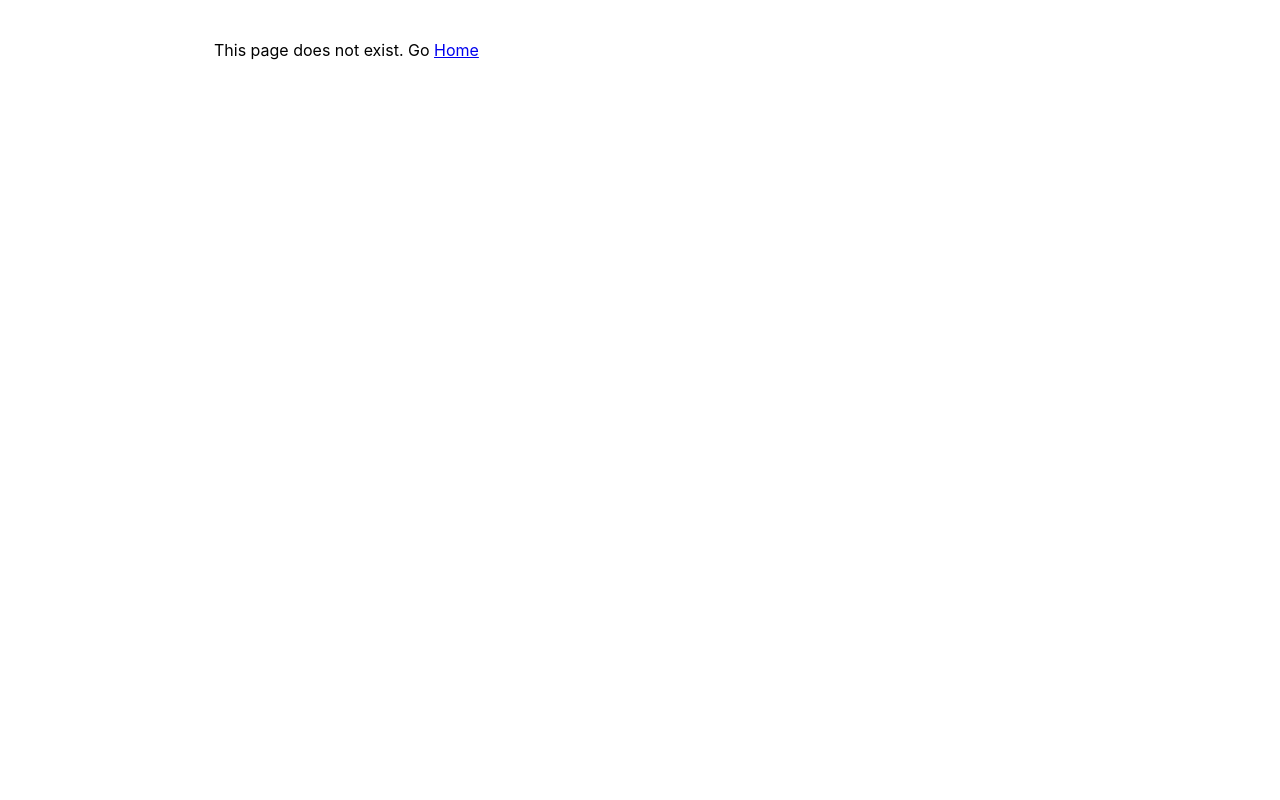
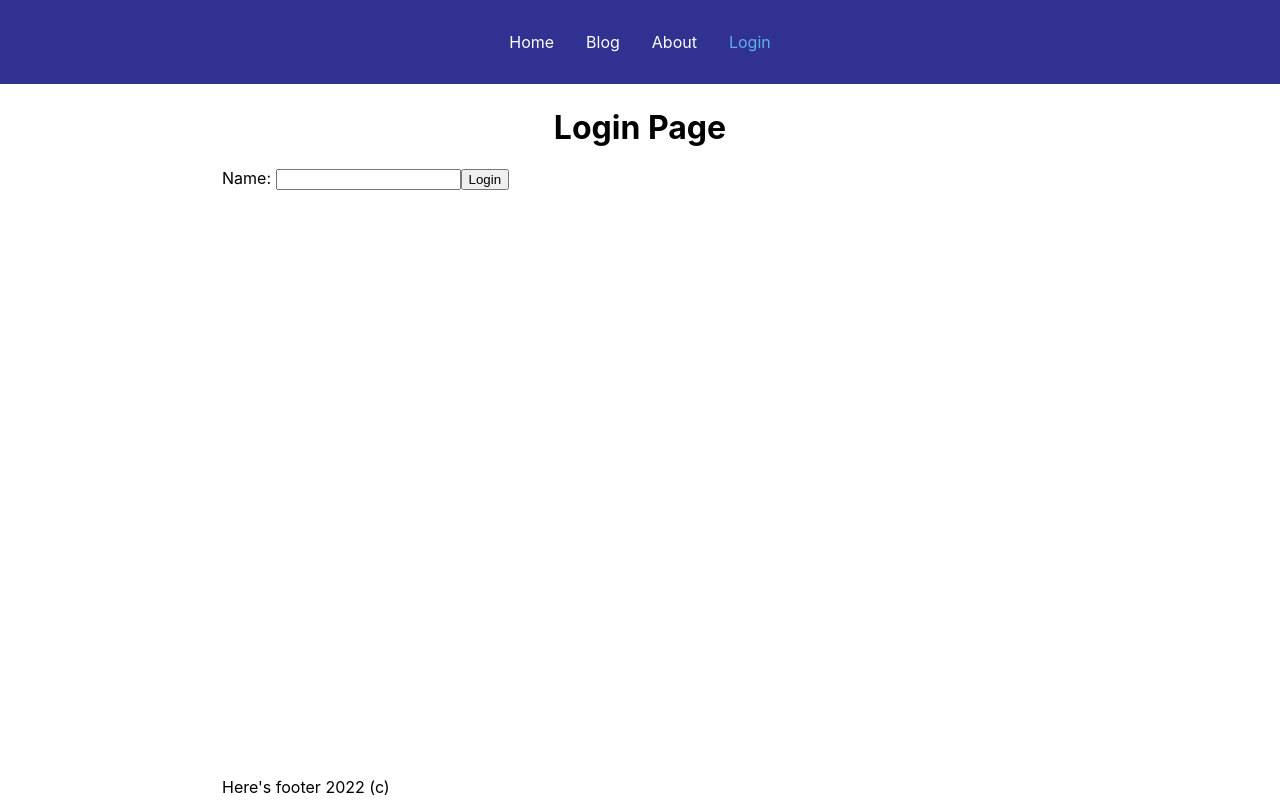
Before and after one commit to SmilingDogs/react-router-v6, a React (Vite) app: page /login in a window 1280 px wide. Built offline with nearby package versions, Linux system fonts and the light colour scheme.

Commit message:
migration to RouterProvider to use new hooks

```diff
--- a/src/components/Layout.jsx
+++ b/src/components/Layout.jsx
@@ -1,23 +1,53 @@
 import { NavLink, Outlet } from "react-router-dom";
 import { CustomLink } from "./CustomLink";
 
-const setActive = ({isActive}) => isActive ? 'active-link' : '';
+const setActive = ({ isActive }) => (isActive ? "active-link" : "");
 //* we can now pass callback functions into props (here into className)
 
 export const Layout = () => {
   return (
     <>
-    <header>
-      {/* <NavLink to="/" className={setActive}>Home</NavLink>
+      <header>
+        {/* <NavLink to="/" className={setActive}>Home</NavLink>
       <NavLink to="/blog" className={setActive}>Blog</NavLink>
       <NavLink to="/about" className={setActive}>About</NavLink> */}
-      <CustomLink to="/" style={({isActive}) =>({color: isActive ? 'var(--color-active' : 'white'})}>Home</CustomLink>
-      <CustomLink to="/posts" style={({isActive}) =>({color: isActive ? 'var(--color-active' : 'white'})}>Blog</CustomLink>
-      <CustomLink to="/about" style={({isActive}) =>({color: isActive ? 'var(--color-active' : 'white'})}>About</CustomLink>
-      <CustomLink to="/login" style={({isActive}) =>({color: isActive ? 'var(--color-active' : 'white'})}>Login</CustomLink>
-    </header>
-    <main className="container"><Outlet /></main>
-    <footer className="container">Here's footer 2022 (c)</footer>
+        <CustomLink
+          to="/"
+          style={({ isActive }) => ({
+            color: isActive ? "var(--color-active" : "white",
+          })}
+        >
+          Home
+        </CustomLink>
+        <CustomLink
+          to="/posts"
+          style={({ isActive }) => ({
+            color: isActive ? "var(--color-active" : "white",
+          })}
+        >
+          Blog
+        </CustomLink>
+        <CustomLink
+          to="/about"
+          style={({ isActive }) => ({
+            color: isActive ? "var(--color-active" : "white",
+          })}
+        >
+          About
+        </CustomLink>
+        <CustomLink
+          to="/login"
+          style={({ isActive }) => ({
+            color: isActive ? "var(--color-active" : "white",
+          })}
+        >
+          Login
+        </CustomLink>
+      </header>
+      <main className="container">
+        <Outlet />
+      </main>
+      <footer className="container">Here's footer 2022 (c)</footer>
     </>
   );
 };
--- a/src/hoc/AuthProvider.jsx
+++ b/src/hoc/AuthProvider.jsx
@@ -1,35 +1,22 @@
-import { useState, createContext } from "react";
-import { useLocation, useNavigate } from "react-router-dom";
-import { fakeAuth } from "../utils/fakeAPI";
+import { createContext, useState } from 'react';
 
 export const AuthContext = createContext(null);
 
-const AuthProvider = ({ children }) => {
-  const [token, setToken] = useState(null);
+export const AuthProvider = ({children}) => {
+    const [user, setUser] = useState(null);
 
-  const navigate = useNavigate();
-  const location = useLocation();
+    const signin = (newUser, cb) => {
+        setUser(newUser);
+        cb();
+    }
+    const signout = (cb) => {
+        setUser(null);
+        cb();
+    }
 
-  const routeBefore = location.state?.from?.pathname || "/";
+    const value = {user, signin, signout};
 
-  const onLogin = async (e) => {
-    e.preventDefault();
-    const token = await fakeAuth();
-
-    setToken(token);
-
-    navigate(routeBefore);
-  };
-
-  const onLogout = (cb) => {
-    setToken(null);
-    navigate('/', {replace: true});
-
-  };
-
-  const value = { token, onLogin, onLogout };
-
-  return <AuthContext.Provider value={value}>{children}</AuthContext.Provider>;
-};
-
-export default AuthProvider;
+    return <AuthContext.Provider value={value}>
+        {children}
+    </AuthContext.Provider>
+}
--- a/src/hoc/ProtectedRoute.jsx
+++ b/src/hoc/ProtectedRoute.jsx
@@ -4,7 +4,7 @@ import { useAuth } from "../hooks/useAuth";
 const ProtectedRoute = ({ children }) => {
 
     const {token} = useAuth();
-
+    console.log(token);
     const location = useLocation();
 
     if (!token) {
--- a/src/main.jsx
+++ b/src/main.jsx
@@ -1,14 +1,12 @@
 import React from "react";
 import ReactDOM from "react-dom/client";
-import { BrowserRouter } from "react-router-dom";
-// import App from "./App";
+// import { BrowserRouter } from "react-router-dom";
+import App from "./App";
 import "./index.css";
-import PaginationApp from "./PaginationApp";
+// import PaginationApp from "./PaginationApp";
 
 ReactDOM.createRoot(document.getElementById("root")).render(
   <React.StrictMode>
-    <BrowserRouter>
-      <PaginationApp />
-    </BrowserRouter>
+    <App />
   </React.StrictMode>
 );
--- a/src/pages/Blogpage.jsx
+++ b/src/pages/Blogpage.jsx
@@ -1,12 +1,12 @@
-import { useState, useEffect } from "react";
-import { Link, useSearchParams } from "react-router-dom";
+// import { useState, useEffect } from "react";
+import { Link, useLoaderData, useSearchParams } from "react-router-dom";
 
 const POSTS_URL = "https://jsonplaceholder.typicode.com/posts";
 
-export const Blogpage = () => {
-  const [posts, setPosts] = useState([]);
+export const BlogPage = () => {
+  // const [posts, setPosts] = useState([]);
   const [searchParams, setSearchParams] = useSearchParams();
-
+  const posts = useLoaderData();
   const query = searchParams.get("post") || "";
 
   const handleSearch = (e) => {
@@ -19,15 +19,14 @@ export const Blogpage = () => {
     }
   };
 
-  const getPosts = async () => {
-    const res = await fetch(POSTS_URL);
-    const json = await res.json();
-    return setPosts(json);
-  };
+  // const getPosts = async () => {
 
-  useEffect(() => {
-    getPosts();
-  }, []);
+    // return setPosts(json);
+  // };
+
+  // useEffect(() => {
+  //   getPosts();
+  // }, []);
   //todo all actions are passed INSIDE a callback in useEffect
 
   const postsList = posts?.filter((p) => p.title.includes(query))
@@ -53,3 +52,9 @@ export const Blogpage = () => {
     </div>
   );
 };
+
+export const blogLoader = async ({request, params}) => {
+  const res = await fetch(POSTS_URL);
+  const json = await res.json();
+  return json
+}
--- a/src/pages/Loginpage.jsx
+++ b/src/pages/Loginpage.jsx
@@ -1,12 +1,12 @@
 import { useState } from "react";
 import { useLocation, useNavigate } from "react-router-dom";
-import { useAuth } from "../hooks/useAuth";
 
-export const Loginpage = () => {
+
+export const LoginPage = () => {
   // const navigate = useNavigate();
   // const location = useLocation();
 
-  const { onLogin } = useAuth();
+
 
   // const routeBefore = location.state?.from?.pathname || "/";
 
@@ -26,7 +26,7 @@ export const Loginpage = () => {
   return (
     <div>
       <h1>Login Page</h1>
-      <form action="#" onSubmit={onLogin}>
+      <form action="#">
         <label>
           Name: <input type="text" name="username" />
         </label>
--- a/src/pages/SinglePostpage.jsx
+++ b/src/pages/SinglePostpage.jsx
@@ -1,29 +1,34 @@
-import { useState, useEffect } from "react";
-import { useParams, Link, useNavigate } from "react-router-dom";
+// import { useState, useEffect } from "react";
+import {
+  useParams,
+  Link,
+  useNavigate,
+  useLoaderData,
+  useLocation,
+} from "react-router-dom";
+const POST_URL = `https://jsonplaceholder.typicode.com/posts/`;
 
 export const SinglePostpage = () => {
-  const [post, setPost] = useState(null);
+  // const [post, setPost] = useState(null);
+  const { post, id } = useLoaderData(); //*useLoaderData() equals to what is returned from loader function
+  const { state } = useLocation();
   const navigate = useNavigate();
-  const { id } = useParams();
-  const POST_URL = `https://jsonplaceholder.typicode.com/posts/${id}`;
+  // const { id } = useParams();
 
   const goBack = () => navigate(-1);
 
-  const getPost = async () => {
-    const res = await fetch(POST_URL);
-    const json = await res.json();
-    return setPost(json);
-  };
+  // const getPost = async () => {
 
-  useEffect(() => {
-    getPost();
-  }, [id]);
+  //   return setPost(json);
+  // };
+
+  // useEffect(() => {
+  //   getPost();
+  // }, [id]);
   //todo all actions are passed INSIDE a callback in useEffect
 
   return (
     <div>
-      {post && (
-        <>
       <h1>Post # {id}</h1>
       <h2>{post.title}</h2>
       <p>{post.body}</p>
@@ -31,8 +36,13 @@ export const SinglePostpage = () => {
       <div>
         <button onClick={goBack}>Go back</button>
       </div>
-        </>
-      )}
     </div>
   );
 };
+
+export const postLoader = async ({ params }) => {
+  const id = params.id;
+  const res = await fetch(POST_URL + id);
+  const post = await res.json();
+  return { post, id };
+};
--- /dev/null
+++ b/src/router.jsx
@@ -0,0 +1,36 @@
+import {
+    Route,
+    createBrowserRouter,
+    createRoutesFromElements, Navigate
+} from "react-router-dom";
+import { Layout } from './components/Layout';
+import { HomePage } from './pages/Homepage';
+import { AboutPage } from './pages/Aboutpage';
+import { BlogPage, blogLoader } from './pages/Blogpage'
+import { postLoader, SinglePostpage } from "./pages/SinglePostpage";
+import { EditPostPage } from "./pages/EditPostpage";
+import ProtectedRoute from "./hoc/ProtectedRoute";
+import { CreatePostPage } from "./pages/CreatePostPage";
+
+import { NotFoundPage } from "./pages/NotFoundpage";
+import { LoginPage } from "./pages/LoginPage";
+
+const router = createBrowserRouter(createRoutesFromElements(
+    <Route path="/" element={<Layout />}>
+      <Route index element={<HomePage />} />
+      <Route path="about" element={<AboutPage />} />
+      <Route path="about-us" element={<Navigate to="/about" replace />} />
+      <Route path="posts" element={<BlogPage />} loader={blogLoader} />
+      <Route path="posts/:id" element={<SinglePostpage />} loader={postLoader} />
+      <Route path="posts/:id/edit" element={<EditPostPage />} loader={postLoader} />
+      <Route path="posts/new" element={
+        <ProtectedRoute>
+          <CreatePostPage />
+        </ProtectedRoute>
+      } />
+      <Route path="login" element={<LoginPage />} />
+      <Route path="*" element={<NotFoundPage />} />
+    </Route>
+  ))
+
+  export default router
```
Also changed, not shown: src/App.jsx (+11 -3 lines), src/routes/AppRoutes.jsx (deleted, +0 -49 lines). Lines whose indentation alone changed are shown as unchanged.
